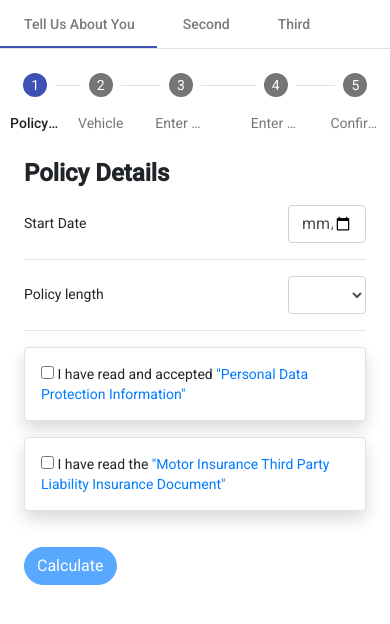
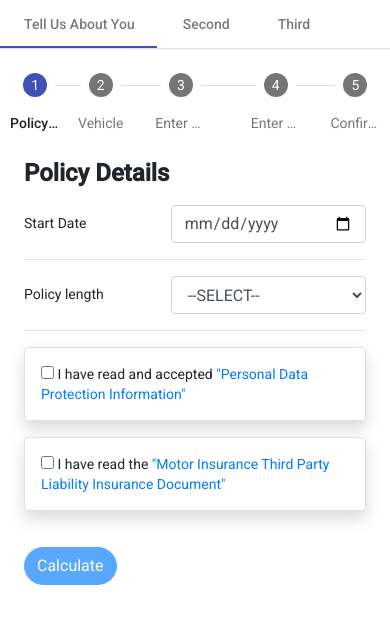
Before and after one commit to karanshirsath/stepperform, an Angular app: page /form in a window 390 px wide. Shown: the top 624 px of the page. Built offline with nearby package versions, Linux system fonts and the light colour scheme.

Commit message:
policy details made responsive

```diff
--- a/src/app/components/policy-details/policy-details.component.html
+++ b/src/app/components/policy-details/policy-details.component.html
@@ -1,20 +1,21 @@
 <h1 class="font-weight-bold">Policy Details</h1>
 <form [formGroup]="registerForm">
 <div class="form-row">
-    <div class="col-9 pt-2">
+    <div class="col-auto mr-auto pt-2">
         Start Date
     </div>
-    <div class="col-3">
+    <div class="col-md-3 col-auto col-7">
         <input class="form-control" type="date" formControlName="policyDate" (change)="change()">
     </div>
 </div>
 <hr>
 <div class="form-row">
-    <div class="col-9 pt-2">
+    <div class="col-auto mr-auto pt-2">
         Policy length
     </div>
-    <div class="col-3">
+    <div class="col-md-3 col-auto col-7">
         <select formControlName="policyLength" class="form-control" (change)="change()">
+            <option selected disabled value="">--SELECT--</option>
             <option value="1">1 Month</option>
             <option value="3">3 Months</option>
             <option value="6">6 Months</option>
```
